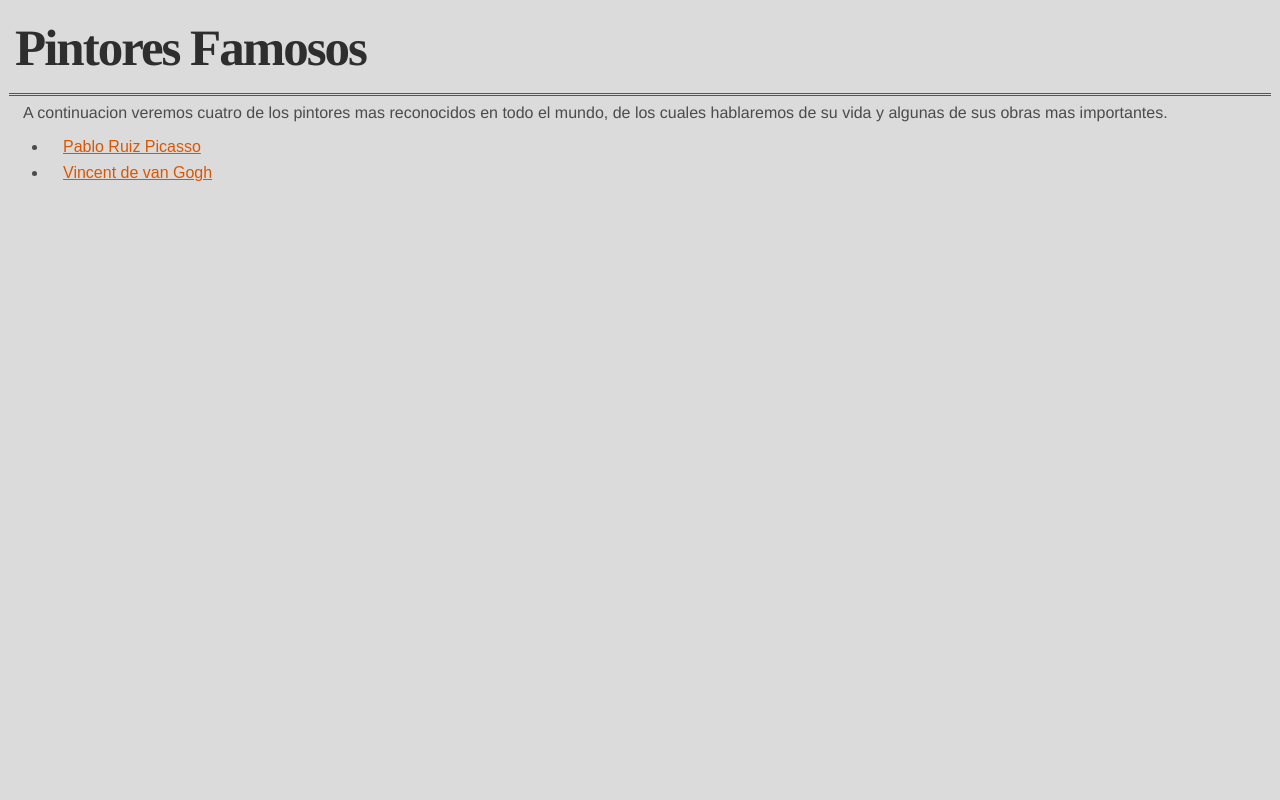
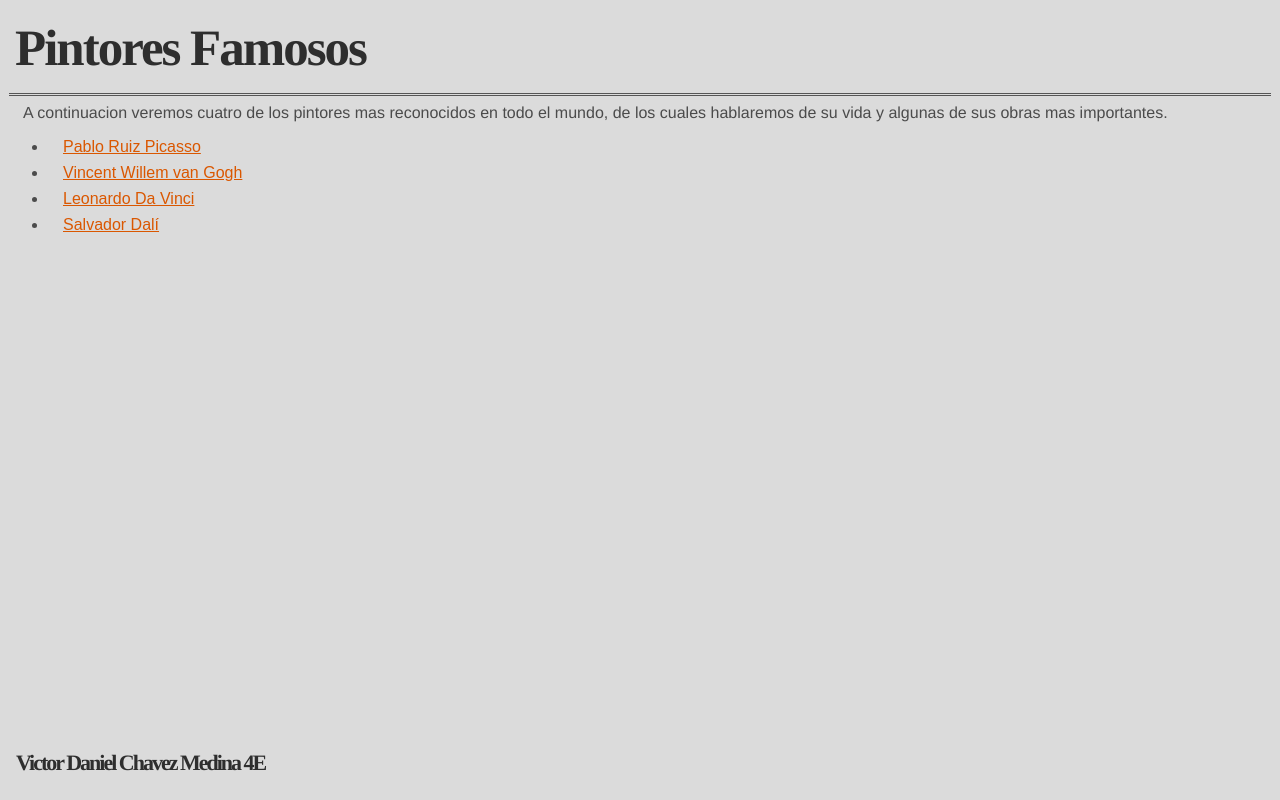
Before and after one commit to Twelfve/Sitio-web-Pintores, a website: page public/index.html in a window 1280 px wide. Drawn offline with Linux system fonts and the light colour scheme.

Commit message:
Pagina Principal Terminada

```diff
--- a/public/index.html
+++ b/public/index.html
@@ -11,10 +11,16 @@
     <h1>Pintores Famosos</h1>
     <p>A continuacion veremos cuatro de los pintores mas reconocidos en todo el mundo, de los cuales hablaremos de su vida y algunas de sus obras mas importantes. </p>
 
+
     <ul>
         <li><a class="hover" href="picasso.html">Pablo Ruiz Picasso</a></li>
-        <li><a class="hover" href="picasso.html">Vincent de van Gogh</a></li>
+        <li><a class="hover" href="vincent.html">Vincent Willem van Gogh</a></li>
+        <li><a class="hover" href="davinci.html">Leonardo Da Vinci</a></li>
+        <li><a class="hover" href="dali.html">Salvador Dalí</a></li>
     </ul>
+
+    <br><br><br><br><br><br><br><br><br><br><br><br><br><br><br><br><br><br><br><br><br><br><br><br><br><br><br>
+    <h3>Victor Daniel Chavez Medina 4E</h3>
 
 </body>
 </html>
```
